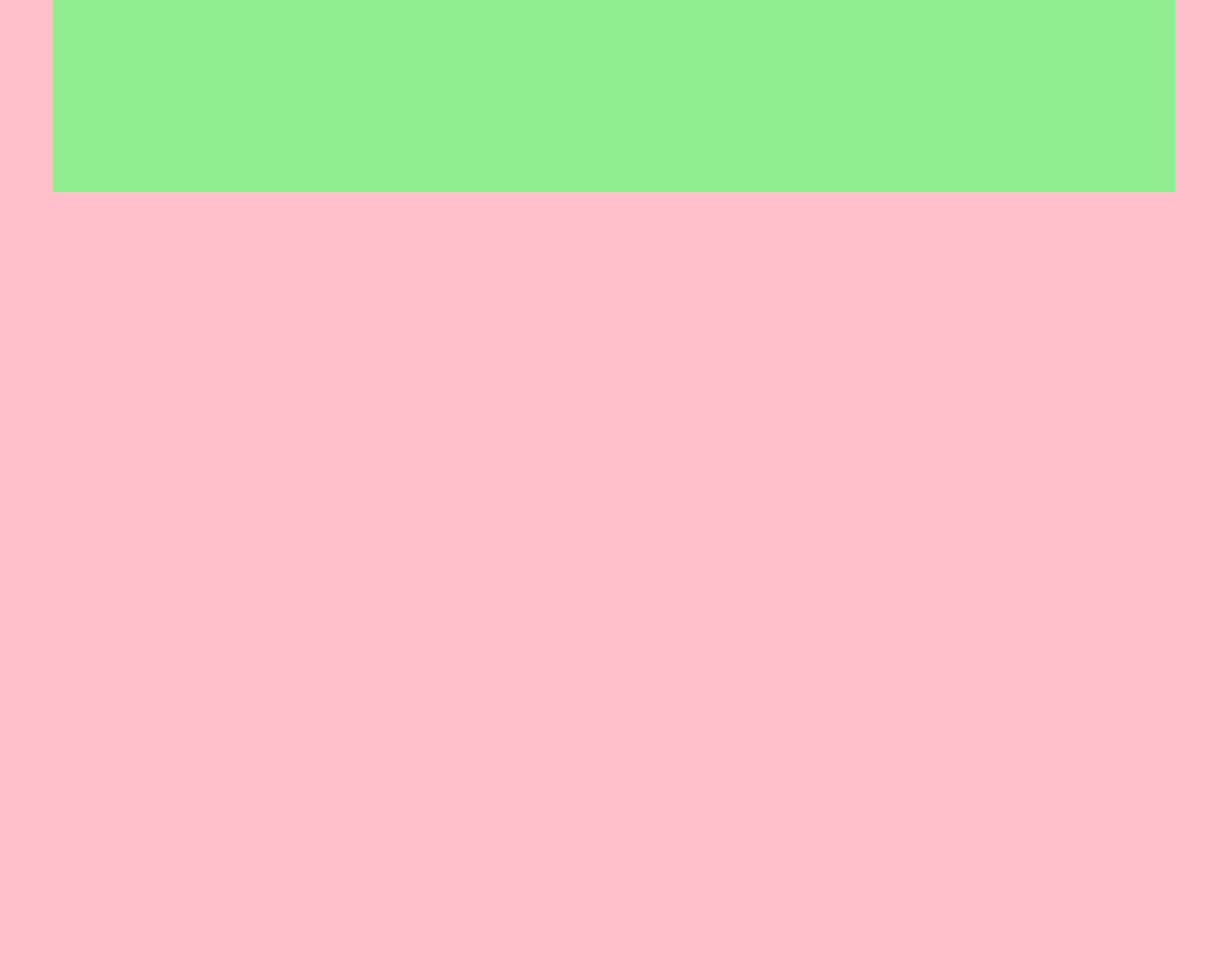
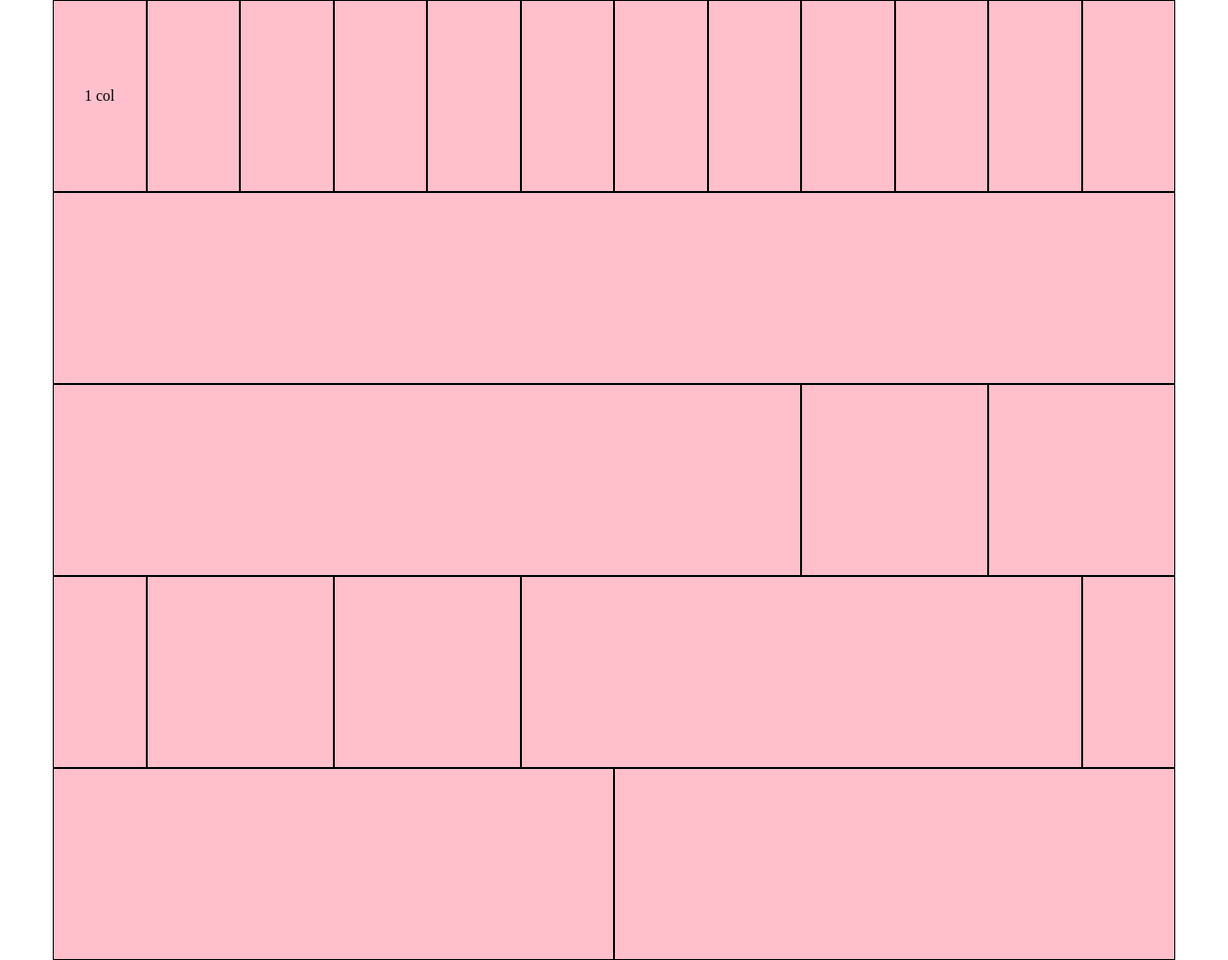
Before and after one commit to francescapetra/html-css-12bool, a plain HTML site: page index.html in a window 1280 px wide. Shown: the whole page at 96% size. Before the commit the page ends 800 px from the top, so only its background shows below. Drawn offline with Linux system fonts and the light colour scheme.

Commit message:
creata struttura esercizio

```diff
--- a/css/12bool.css
+++ b/css/12bool.css
@@ -21,9 +21,12 @@
 }
 
 /* debug */
-[debug*='col-']{
+/* .debug .conteiner{
+  border: 1px solid red;
+} */
+.debug[class*='col-' ]{
   border: 1px solid black;
-  min-height: 200px;
+  height: 200px;
 }
 
 /* colonne */
--- a/css/style.css
+++ b/css/style.css
@@ -1,7 +1,11 @@
 body{
-  background-color: pink;
+  height: 300px;
   }
   .container{
-  background-color: lightgreen;
+  background-color: #ffc0cb;
   height: 200px;
 }
+p{
+  text-align: center;
+  margin: 90px 0;
+}
--- a/index.html
+++ b/index.html
@@ -10,7 +10,39 @@
 </head>
 <body>
   <div class="container">
-
+    <div class="col-1 debug">
+      <p>1 col</p>
+    </div>
+    <div class="col-1 debug"></div>
+    <div class="col-1 debug"></div>
+    <div class="col-1 debug"></div>
+    <div class="col-1 debug"></div>
+    <div class="col-1 debug"></div>
+    <div class="col-1 debug"></div>
+    <div class="col-1 debug"></div>
+    <div class="col-1 debug"></div>
+    <div class="col-1 debug"></div>
+    <div class="col-1 debug"></div>
+    <div class="col-1 debug"></div>
+  </div>
+  <div class="container">
+    <div class="col-12 debug"></div>
+  </div>
+  <div class="container">
+    <div class="col-8 debug"></div>
+    <div class="col-2 debug"></div>
+    <div class="col-2 debug"></div>
+  </div>
+  <div class="container">
+    <div class="col-1 debug"></div>
+    <div class="col-2 debug"></div>
+    <div class="col-2 debug"></div>
+    <div class="col-6 debug"></div>
+    <div class="col-1 debug"></div>
+  </div>
+  <div class="container">
+    <div class="col-6 debug"></div>
+    <div class="col-6 debug"></div>
   </div>
 
 </body>
```
